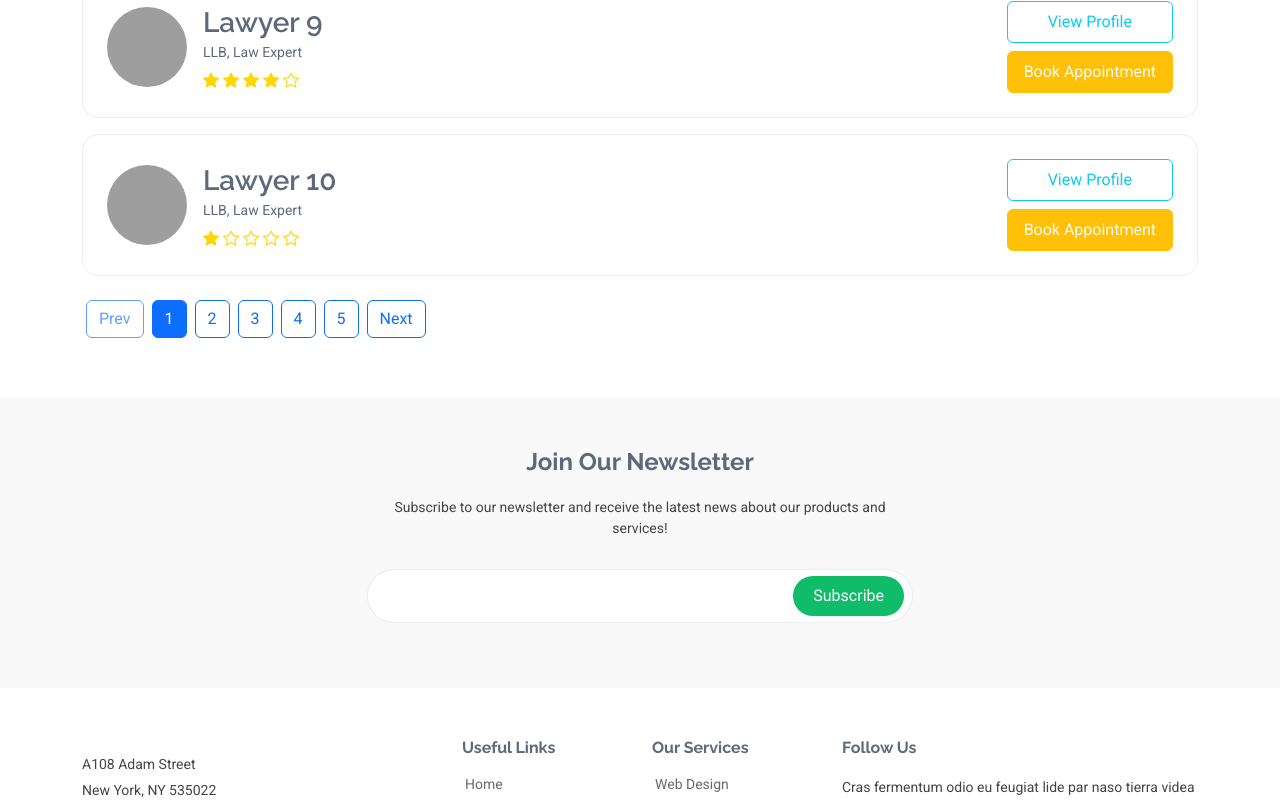
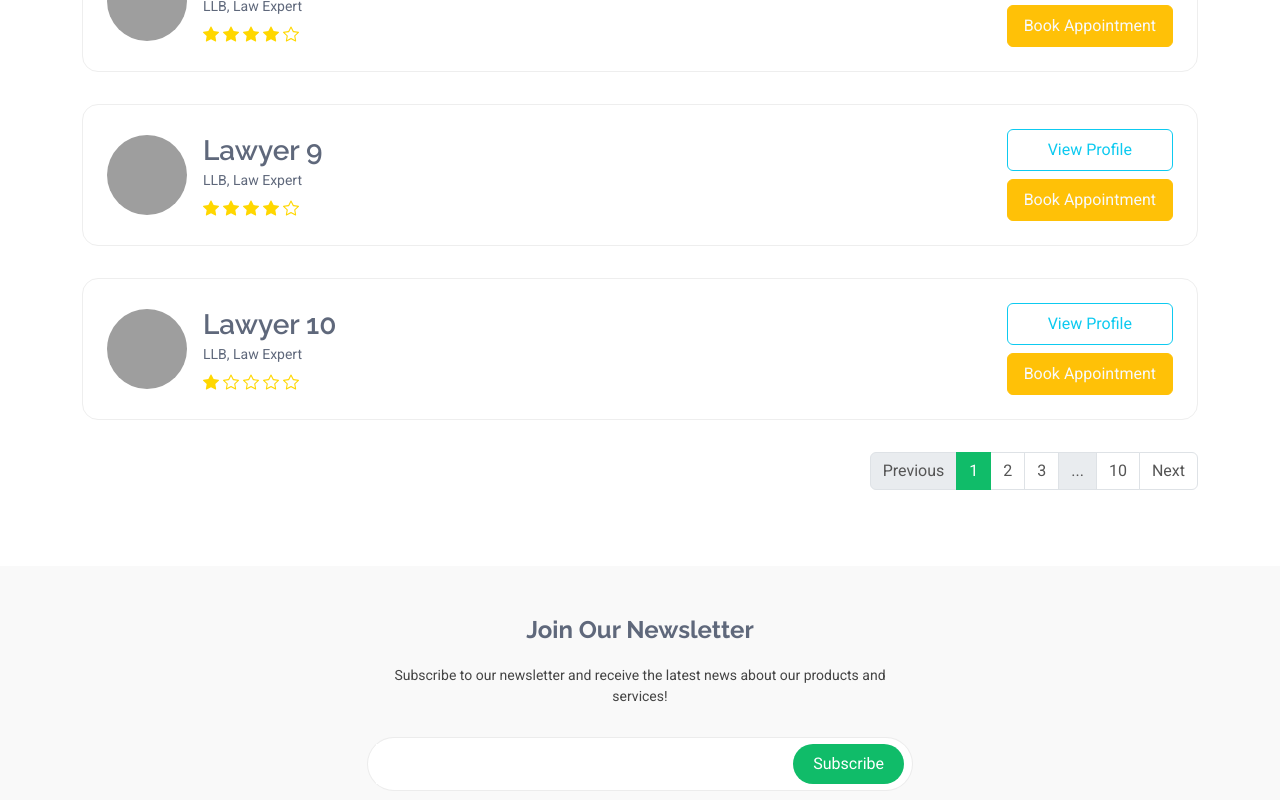
Before and after one commit to saify-codes/ezqanon, a Next.js app: page /lawyers in a window 1280 px wide. Shown: the part 1440-2240 px from the top of the page. Built offline with nearby package versions, Linux system fonts and the light colour scheme; grey boxes are pictures that could not be loaded.

Commit message:
improved pagination

```diff
--- a/app/lawyers/page.js
+++ b/app/lawyers/page.js
@@ -2,44 +2,90 @@
 
 import { useState, useEffect } from "react";
 import axios from "axios";
+import styled from "styled-components";
 import Base from "@/layout/base";
 import Lawyer from "@/components/lawyer";
 
+// Styled Components
+const PaginationWrapper = styled.nav`
+  .page-item.active .page-link {
+    background-color: var(--accent-color) !important;
+    border-color: var(--accent-color) !important;
+    color: white !important;
+  }
+
+  .page-item .page-link {
+    color: #555;
+    cursor: pointer;
+  }
+`;
+
+const Container = styled.div`
+  display: flex;
+  flex-direction: column;
+  gap: 1rem;
+`;
+
 export default function Lawyers() {
-  const [data, setData] = useState([]);
+  const [lawyers, setLawyers] = useState([]);
   const [currentPage, setCurrentPage] = useState(1);
   const [totalPages, setTotalPages] = useState(1);
+  const [loading, setLoading] = useState(true);
+  const [error, setError] = useState(null);
+
+  // Fetch Lawyers
+  const fetchLawyers = async () => {
+    setLoading(true);
+    setError(null);
+    try {
+      const { data } = await axios.get(`/api/mock?page=${currentPage}`);
+      setLawyers(data.data);
+      setTotalPages(data.last_page);
+    } catch (err) {
+      setError("Failed to fetch lawyers. Please try again.");
+    }
+    setLoading(false);
+  };
 
   useEffect(() => {
-    fetchLawyers(currentPage);
+    fetchLawyers();
   }, [currentPage]);
 
-  const fetchLawyers = async (page) => {
-    try {
-      const response = await axios.get(`/api/mock?page=${page}`);
-      setData(response.data.data);
-      setTotalPages(response.data.last_page);
-    } catch (error) {
-      console.error("Error fetching lawyers:", error);
+  // Handle page change
+  const handlePageChange = (page) => {
+    if (page >= 1 && page <= totalPages) {
+      setCurrentPage(page);
     }
   };
 
-  const generatePageNumbers = () => {
-    const pages = [];
-    let start = Math.max(1, currentPage - 2);
-    let end = Math.min(totalPages, start + 4);
+  // Generate Pagination Links Dynamically
+  const generatePaginationLinks = () => {
+    const range = 2; // Number of pages shown before and after the current page
+    const pageLinks = [];
+    let start = Math.max(1, currentPage - range);
+    let end = Math.min(totalPages, currentPage + range);
 
+    // Show the middle range
     for (let i = start; i <= end; i++) {
-      pages.push(i);
+      pageLinks.push(i);
     }
-    return pages;
+
+    // Always show the last page
+    if (end < totalPages) {
+      pageLinks.push("...");
+      pageLinks.push(totalPages);
+    }
+
+    return pageLinks;
   };
 
   return (
     <Base>
       <section className="lawyers section">
-        <div className="container">
-          {data.map((lawyer) => (
+        <Container className="container">
+          {error && <p className="text-danger">{error}</p>}
+          {!error &&
+            lawyers.map((lawyer) => (
               <Lawyer
                 key={lawyer.id}
                 name={lawyer.name}
@@ -48,41 +94,46 @@ export default function Lawyers() {
                 rating={lawyer.rating}
                 className="mb-3"
               />
-
-          ))}
-          {/* Pagination */}
-          <div className="pagination text-center mt-4">
-            <button
-              className="btn btn-outline-primary mx-1"
-              onClick={() => setCurrentPage((prev) => Math.max(prev - 1, 1))}
-              disabled={currentPage === 1}
-            >
-              Prev
-            </button>
-
-            {generatePageNumbers().map((number) => (
-              <button
-                key={number}
-                className={`btn mx-1 ${
-                  currentPage === number ? "btn-primary" : "btn-outline-primary"
-                }`}
-                onClick={() => setCurrentPage(number)}
-              >
-                {number}
-              </button>
             ))}
 
-            <button
-              className="btn btn-outline-primary mx-1"
+          {/* Pagination */}
+          <PaginationWrapper>
+            <ul className="pagination justify-content-end">
+              {/* Previous Button */}
+              <li
+                className={`page-item ${currentPage === 1 ? "disabled" : ""}`}
+                onClick={() => handlePageChange(currentPage - 1)}
+              >
+                <a className="page-link">Previous</a>
+              </li>
+
+              {/* Dynamic Page Links */}
+              {generatePaginationLinks().map((page, index) => (
+                <li
+                  key={index}
+                  className={`page-item ${
+                    currentPage === page ? "active" : ""
+                  } ${page === "..." ? "disabled" : ""}`}
                   onClick={() =>
-                setCurrentPage((prev) => Math.min(prev + 1, totalPages))
+                    typeof page === "number" && handlePageChange(page)
                   }
-              disabled={currentPage === totalPages}
                 >
-              Next
-            </button>
-          </div>
-        </div>
+                  <a className="page-link">{page}</a>
+                </li>
+              ))}
+
+              {/* Next Button */}
+              <li
+                className={`page-item ${
+                  currentPage === totalPages ? "disabled" : ""
+                }`}
+                onClick={() => handlePageChange(currentPage + 1)}
+              >
+                <a className="page-link">Next</a>
+              </li>
+            </ul>
+          </PaginationWrapper>
+        </Container>
       </section>
     </Base>
   );
--- a/app/page.js
+++ b/app/page.js
@@ -207,7 +207,7 @@ export default function () {
           <div className="row gy-4">
             <div className="col-lg-3 col-md-6">
               <div className="stats-item text-center w-100 h-100">
-                <Counter value="100" />
+                <Counter value="100"/>
                 <p>Clients</p>
               </div>
             </div>
--- a/next.config.mjs
+++ b/next.config.mjs
@@ -1,4 +1,7 @@
 /** @type {import('next').NextConfig} */
-const nextConfig = {};
+const nextConfig = {
+    optimizeFonts: false, // Disable font optimization
+    minify: false, // Disable minification
+};
 
 export default nextConfig;
--- a/package.json
+++ b/package.json
@@ -16,6 +16,7 @@
     "react": "^18",
     "react-dom": "^18",
     "react-icons": "^5.4.0",
+    "styled-components": "^6.1.15",
     "swiper": "^11.2.2"
   },
   "devDependencies": {
```
Also changed, not shown: 1 other file (tests, documents, lock files or other folders). Lines whose indentation alone changed are shown as unchanged.
